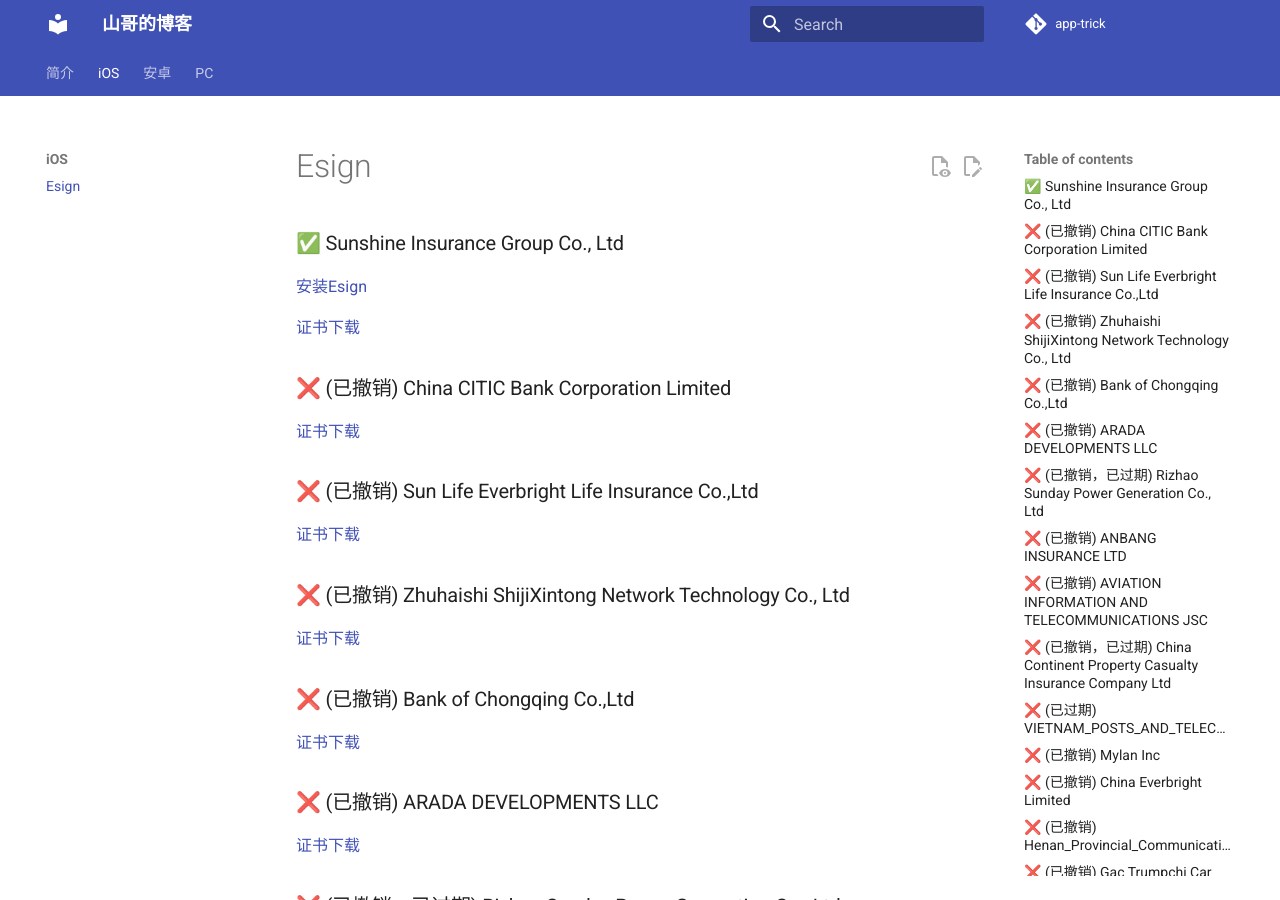
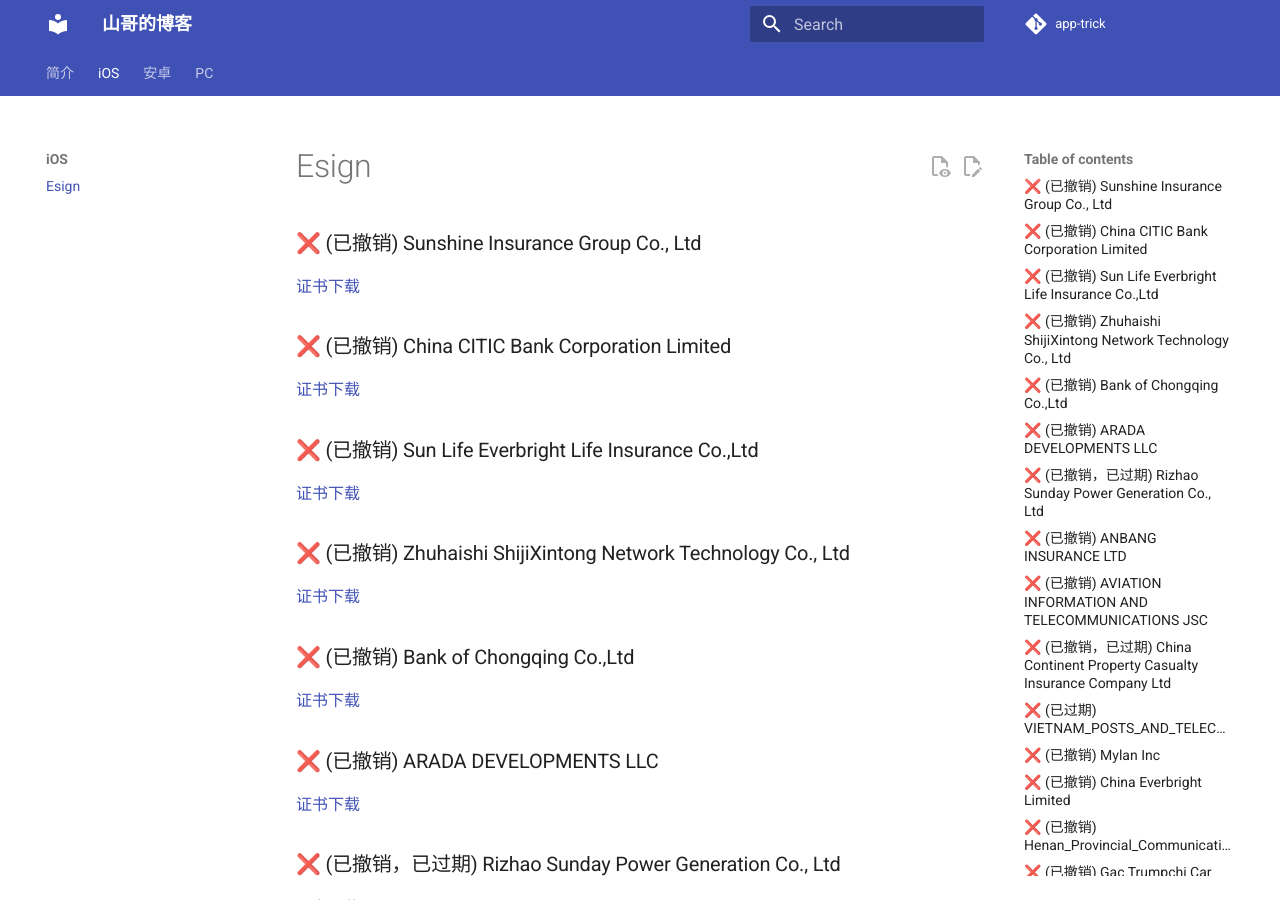
Before and after one commit to app-trick/app-trick.github.io, an MkDocs documentation site: the page built from docs/iOS/Esign.md, in a window 1280 px wide and 900 px high. Built offline with MkDocs 1.6.1 and Material for MkDocs 9.7.7, drawn with Linux system fonts in a browser that asks for light colours; comment, search, counter and statistics services are not loaded.

Commit message:
Esign Repo Update

```diff
--- a/docs/iOS/Esign.md
+++ b/docs/iOS/Esign.md
@@ -1,7 +1,5 @@
 # Esign
-### ✅  Sunshine Insurance Group Co., Ltd
-[安装Esign](itms-services://?action=download-manifest&url=https://app-trick.github.io/iOS/plist/com.qbukqgoaur.avmemzxz.plist)
-
+### ❌ (已撤销) Sunshine Insurance Group Co., Ltd
 [证书下载](/iOS/cert/Sunshine%20Insurance%20Group%20Co.%2C%20Ltd.zip)
 ### ❌ (已撤销) China CITIC Bank Corporation Limited
 [证书下载](/iOS/cert/China%20CITIC%20Bank%20Corporation%20Limited.zip)
```
Also changed, not shown: 1 other file.
